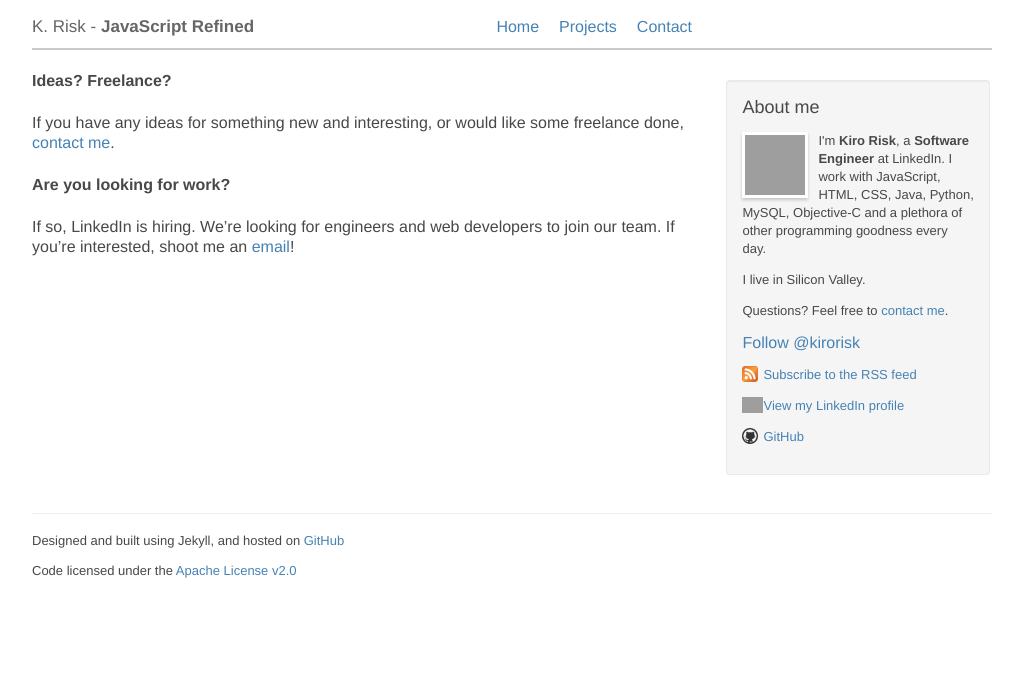
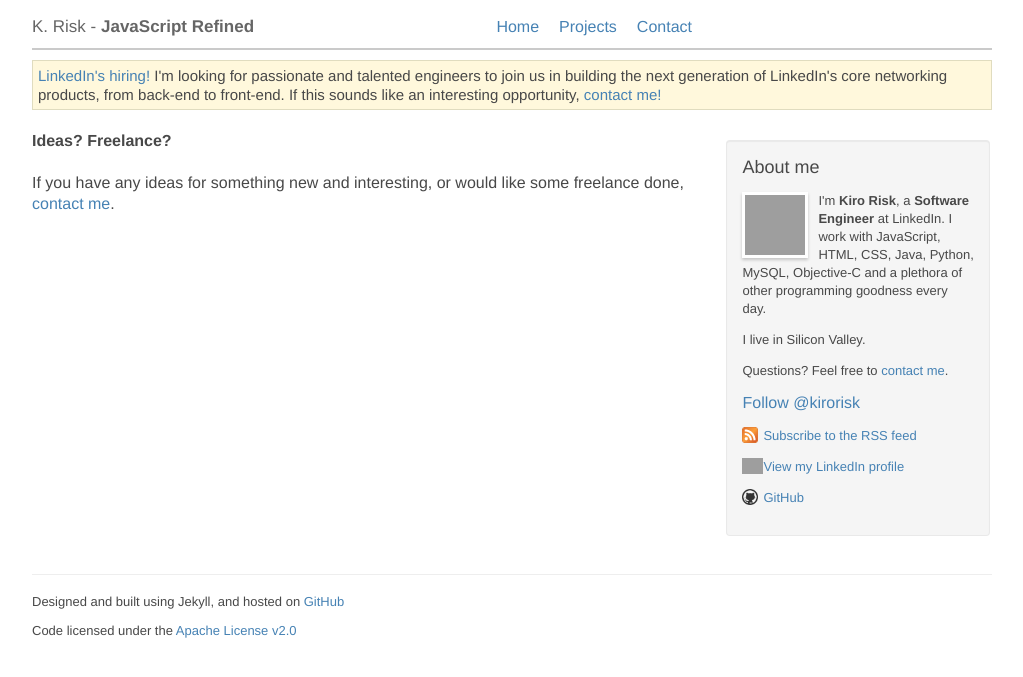
Before and after one commit to krisk/krisk.github.com, a Jekyll site: the page built from contact.md, in a window 1280 px wide. Shown: the top 677 px of the page, without its empty margins (128-1151 px from the left). Built offline with Jekyll 4.4.1, drawn with Linux system fonts in a browser that asks for light colours; Markdown is read by kramdown in place of the engine named in the settings; comment, search, counter and statistics services are not loaded; grey boxes are pictures that could not be loaded.

Commit message:
Added job banner

```diff
--- a/_layouts/default.html
+++ b/_layouts/default.html
@@ -68,6 +68,10 @@
         </nav>
       </div>
     </header>
+
+    <div class="banner">
+    <a href="https://www.linkedin.com/company/linkedin/careers">LinkedIn's hiring!</a> I'm looking for passionate and talented engineers to join us in building the next generation of LinkedIn's core networking products, from back-end to front-end. If this sounds like an interesting opportunity, <a href="mailto:krisk@linkedin.com">contact me!</a>
+    </div>
 
     <div id="container">
 
--- a/contact.md
+++ b/contact.md
@@ -6,7 +6,3 @@
 #### Ideas? Freelance?
 
 If you have any ideas for something new and interesting, or would like some freelance done, <a href="mailto:kiro@kiro.me">contact me</a>.
-
-#### Are you looking for work?
-
-If so, LinkedIn is hiring.  We're looking for engineers and web developers to join our team.  If you're interested, shoot me an <a href="mailto:kiro@kiro.me">email</a>!
--- a/css/default.css
+++ b/css/default.css
@@ -28,6 +28,13 @@
 ol li {
     list-style-type: decimal;
     line-height: 1.4em;
+}
+.banner {
+    margin-top: 10px;
+    font-size: 15px;
+    background-color: #fff8dc;
+    border: 1px solid #e0dcbf;
+    padding: 5px;
 }
 #main {
     width: 960px;
```
